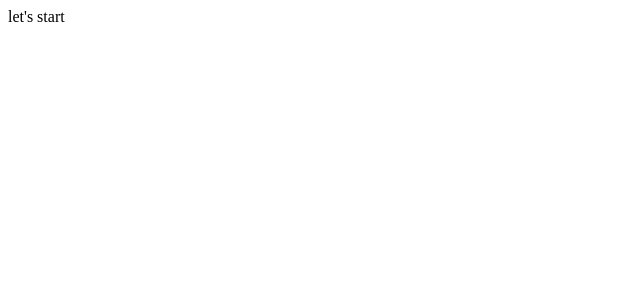
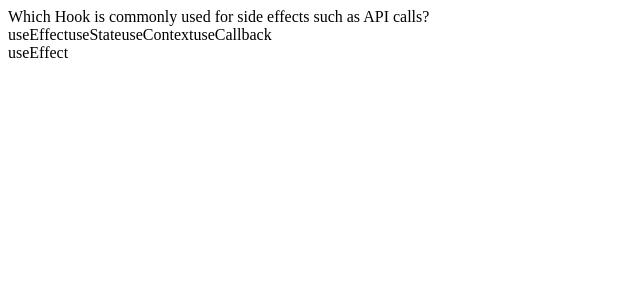
Before and after one commit to ayupandey12/Quize_app, a React (Vite) app: page / in a window 1280 px wide. Shown: the top 300 px of the page, without its empty margins (0-640 px from the left). Built offline with nearby package versions, Linux system fonts and the light colour scheme.

Commit message:
updated the question showing in 2 sec

```diff
--- a/src/App.jsx
+++ b/src/App.jsx
@@ -1,5 +1,30 @@
+import { useState } from "react"
 import a from "./assets/question.json"
+import { useEffect } from "react"
+const questions=a.map((q)=>{return {id:q.id,question:q.question}})
+const options=a.map((q)=>{return {id:q.id,options:q.options}})
+const answers=a.map((q)=>{return {id:q.id,answer:q.correctAnswer}})
 export const  App=()=>{
+  const [questionid,setquestionid]=useState(1);
+  const [currquestion,setcurrquestion]=useState(questions.filter((q)=>{return q.id===questionid}))
+  const [curroption,setcurroption]=useState(options.filter((q)=>{return q.id===questionid}))
+  const [curranswer,setcurranswer]=useState(answers.filter((q)=>{return q.id===questionid}))
 
-  return <div>let's start</div>
+ useEffect(()=>{
+     setcurrquestion(questions.filter((q)=>{return q.id===questionid}))
+     setcurroption(options.filter((q)=>{return q.id===questionid}))
+     setcurranswer(answers.filter((q)=>{return q.id===questionid}))
+     if(questionid==questions.length) return
+     setTimeout(() => {
+      setquestionid(questionid+1);
+     }, 2000);
+
+ },[questionid])
+
+
+  return <div>
+    <div>{currquestion[0].question}</div>
+    <div>{curroption[0].options}</div>
+    <div>{curranswer[0].answer}</div>
+  </div>
 }
--- a/src/main.jsx
+++ b/src/main.jsx
@@ -4,7 +4,5 @@ import './index.css'
 import {App} from './App.jsx'
 
 createRoot(document.getElementById('root')).render(
-  <StrictMode>
     <App />
-  </StrictMode>,
 )
```
